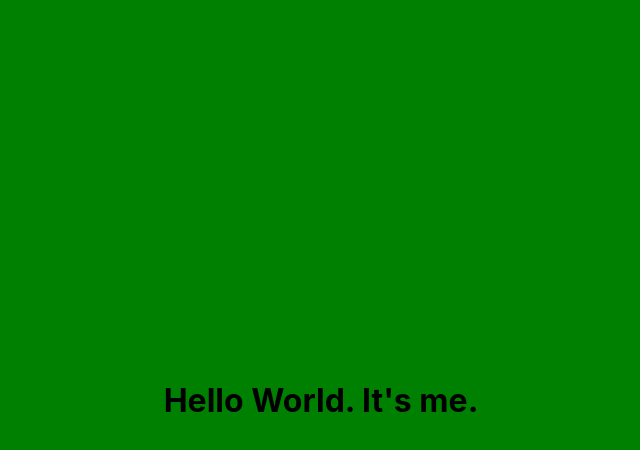
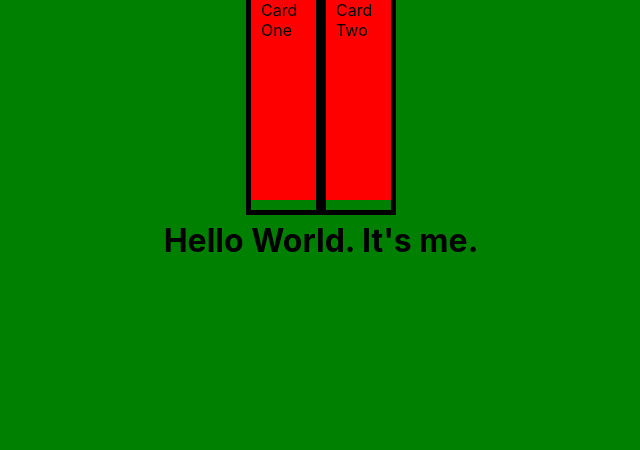
Before and after one commit to jshprintz/perfectplaybj, a React (Create React App) app: page / in a window 1280 px wide. Shown: the top 450 px of the page, without its empty margins (319-959 px from the left). Built offline with nearby package versions, Linux system fonts and the light colour scheme.

Commit message:
Added card container

```diff
--- a/package.json
+++ b/package.json
@@ -10,6 +10,7 @@
     "@types/node": "^16.7.13",
     "@types/react": "^18.0.0",
     "@types/react-dom": "^18.0.0",
+    "nodemon": "^2.0.22",
     "react": "^18.2.0",
     "react-dom": "^18.2.0",
     "react-scripts": "5.0.1",
--- a/src/App.tsx
+++ b/src/App.tsx
@@ -1,9 +1,11 @@
-import React from 'react';
-import styled from 'styled-components'
+import React from "react";
+import styled from "styled-components";
+import DealerHand from "./Components/DealerHand";
 
 function App() {
   return (
-    <Container >
+    <Container>
+      <DealerHand />
       <h1>Hello World. It's me.</h1>
     </Container>
   );
@@ -18,12 +20,10 @@ const Container = styled.div`
   display: flex;
   flex-direction: column;
   align-items: center;
-  justify-content: center;
+  justify-content: flex-start;
 
   background-color: green;
-`
-
-
+`;
 
 // Export
 export default App;
--- /dev/null
+++ b/src/Components/DealerHand.tsx
@@ -0,0 +1,34 @@
+import React from "react";
+import styled from "styled-components";
+
+function DealerHand() {
+  return (
+    <Container>
+      <CardContainer>Card One</CardContainer>
+      <CardContainer>Card Two</CardContainer>
+    </Container>
+  );
+}
+
+// Styled Components
+const Container = styled.div`
+  height: 200px;
+  width: 150px;
+
+  display: flex;
+  flex-direction: row;
+  align-items: center;
+  justify-content: center;
+
+  background-color: red;
+`;
+
+const CardContainer = styled.div`
+  height: 100%;
+  width: 100%;
+  border: 5px solid black;
+  padding: 10px;
+`
+
+// Export
+export default DealerHand;
```
Also changed, not shown: 2 other files (tests, documents, lock files or other folders).
